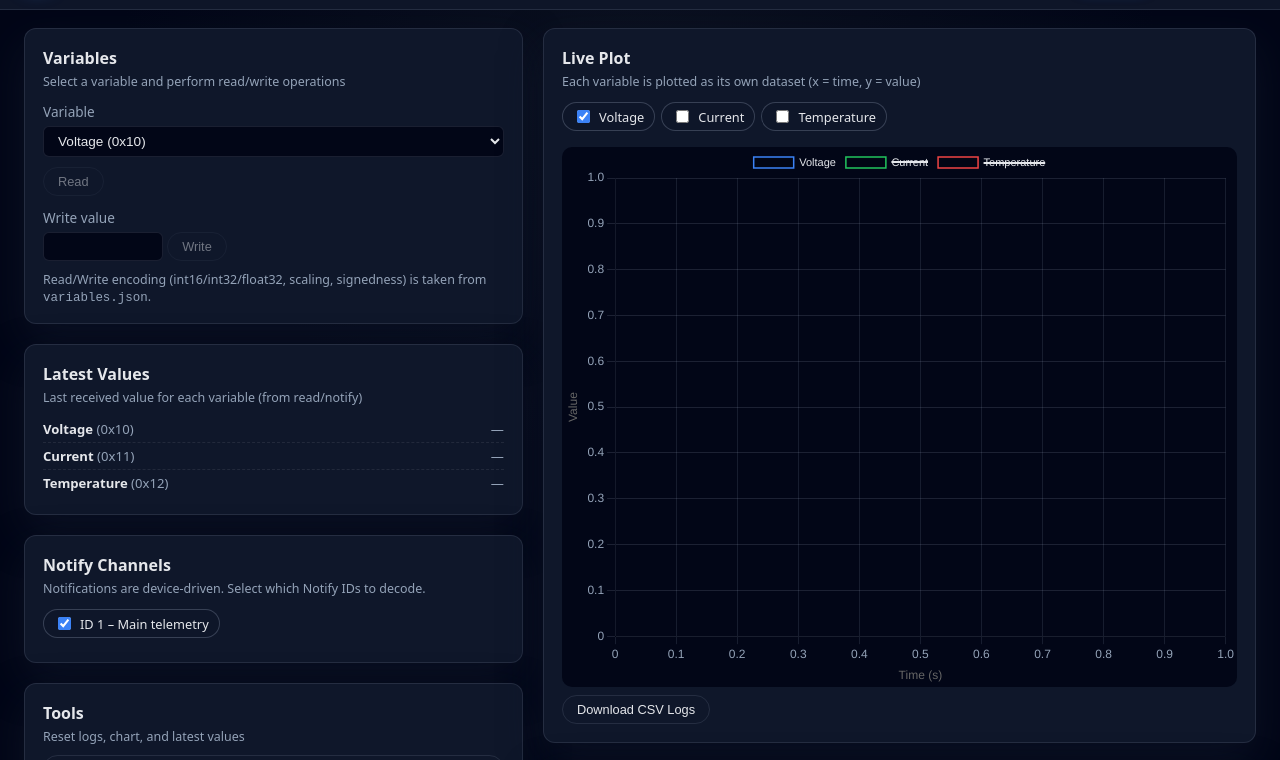
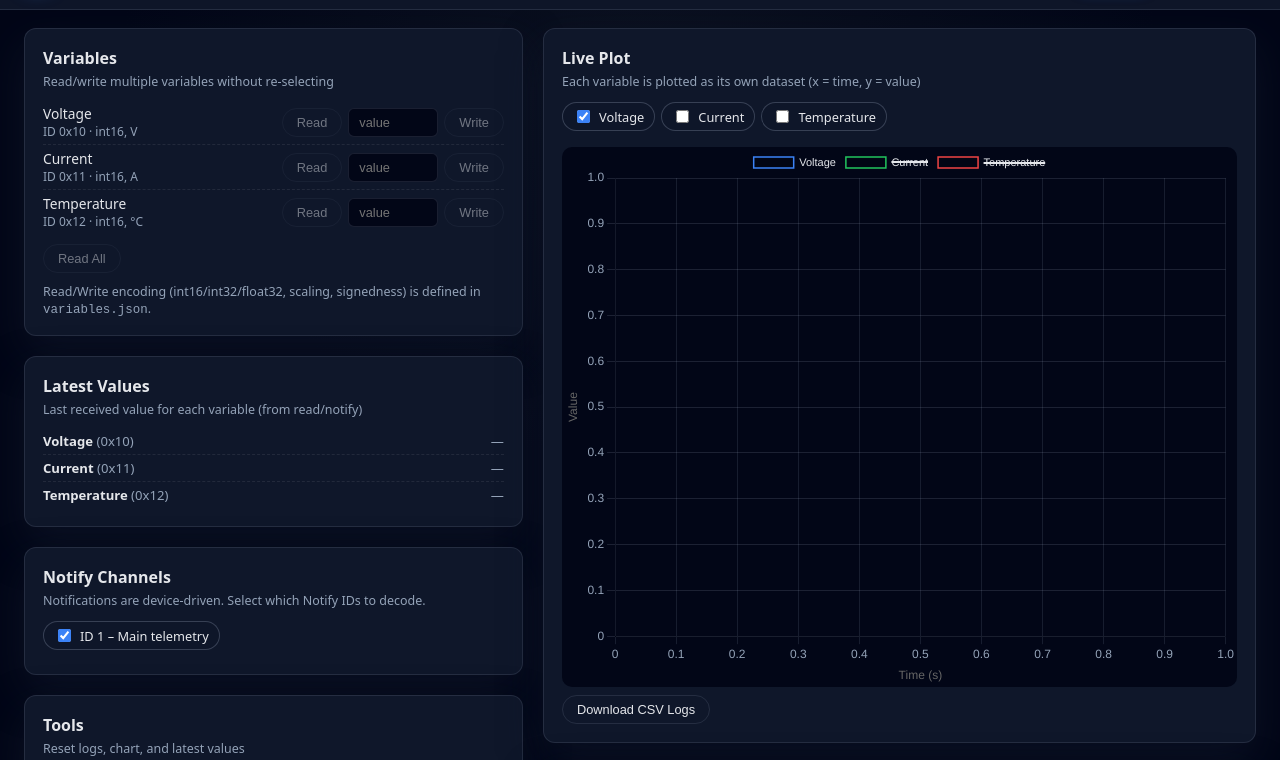
Before and after one commit to BawanthaD/HexScope-Console, a plain HTML site: page index.html in a window 1280 px wide. Shown: the part 60-820 px from the top of the page. Drawn offline with nearby package versions, Linux system fonts and the light colour scheme.

Commit message:
write and read has several fields now

```diff
--- a/index.html
+++ b/index.html
@@ -214,6 +214,40 @@
       cursor: pointer;
     }
 
+    /* Variable rows for multi read/write */
+    .var-row {
+      display: flex;
+      justify-content: space-between;
+      align-items: center;
+      padding: 4px 0;
+      border-bottom: 1px dashed rgba(255,255,255,0.08);
+      font-size: 0.82rem;
+    }
+    .var-row:last-child {
+      border-bottom: none;
+    }
+    .var-row-left {
+      display: flex;
+      flex-direction: column;
+    }
+    .var-row-name {
+      font-size: 0.86rem;
+      font-weight: 500;
+    }
+    .var-row-meta {
+      font-size: 0.75rem;
+      color: var(--text-muted);
+    }
+    .var-row-right {
+      display: flex;
+      align-items: center;
+      gap: 6px;
+    }
+    .var-row-right input[type="number"] {
+      width: 90px;
+      font-size: 0.8rem;
+    }
+
     @media (max-width: 900px) {
       .grid {
         grid-template-columns: 1fr;
@@ -229,7 +263,7 @@
       <div>
         <div class="app-title">Device Console</div>
         <div class="topbar-subtitle">
-          Hex protocol · Flexible notify · Read/Write · Plot & CSV
+          Hex protocol · Flexible notify · Multi Read/Write · Plot & CSV
         </div>
       </div>
     </div>
@@ -258,22 +292,14 @@
         <div class="panel">
           <div class="panel-title">Variables</div>
           <div class="panel-caption">
-            Select a variable and perform read/write operations
+            Read/write multiple variables without re-selecting
           </div>
-          <div style="margin-bottom:10px;">
-            <label for="varSelect" style="font-size:0.85rem; color:var(--text-muted);">Variable</label><br>
-            <select id="varSelect" style="margin-top:4px; width:100%;"></select>
-          </div>
-          <div style="margin-bottom:10px;">
-            <button id="readVarBtn" class="btn btn-outline" disabled>Read</button>
-          </div>
-          <div>
-            <label for="writeValue" style="font-size:0.85rem; color:var(--text-muted);">Write value</label><br>
-            <input id="writeValue" type="number" style="margin-top:4px; width:120px;">
-            <button id="writeVarBtn" class="btn btn-outline" disabled>Write</button>
+          <div id="varTableContainer"></div>
+          <div style="margin-top:10px;">
+            <button id="readAllBtn" class="btn btn-outline" disabled>Read All</button>
           </div>
           <div style="margin-top:10px; font-size:0.78rem; color:var(--text-muted);">
-            Read/Write encoding (int16/int32/float32, scaling, signedness) is taken from
+            Read/Write encoding (int16/int32/float32, scaling, signedness) is defined in
             <code>variables.json</code>.
           </div>
         </div>
@@ -402,6 +428,10 @@
     const MAX_POINTS = 300;
     const t0 = performance.now();
 
+    // Variable row buttons
+    let varReadButtons = [];
+    let varWriteButtons = [];
+
     /************************************************************
      * DOM ELEMENTS
      ************************************************************/
@@ -411,16 +441,14 @@
     const connectBtn  = document.getElementById("connectBtn");
     const disconnectBtn = document.getElementById("disconnectBtn");
 
-    const varSelect   = document.getElementById("varSelect");
-    const readVarBtn  = document.getElementById("readVarBtn");
-    const writeVarBtn = document.getElementById("writeVarBtn");
-    const writeValue  = document.getElementById("writeValue");
+    const varTableContainer     = document.getElementById("varTableContainer");
+    const readAllBtn            = document.getElementById("readAllBtn");
 
-    const latestValuesContainer   = document.getElementById("latestValuesContainer");
-    const notifyListenContainer   = document.getElementById("notifyListenContainer");
-    const plotVarContainer        = document.getElementById("plotVarContainer");
-    const rxLog                   = document.getElementById("rxLog");
-    const logInfo                 = document.getElementById("logInfo");
+    const latestValuesContainer = document.getElementById("latestValuesContainer");
+    const notifyListenContainer = document.getElementById("notifyListenContainer");
+    const plotVarContainer      = document.getElementById("plotVarContainer");
+    const rxLog                 = document.getElementById("rxLog");
+    const logInfo               = document.getElementById("logInfo");
 
     const clearRxBtn        = document.getElementById("clearRxBtn");
     const clearValueLogBtn  = document.getElementById("clearValueLogBtn");
@@ -442,7 +470,7 @@
         const notifyJson = await notifyRes.json();
         NOTIFY_CONFIG = notifyJson.notifyCases || [];
 
-        initVariableDropdowns();
+        initVarTable();
         initLatestValuesUI();
         initNotifyUI();
         initChart();
@@ -471,16 +499,16 @@
         statusText.innerHTML = `<strong>Connected</strong> <span style="color:#94a3b8;">(${info})</span>`;
         connectBtn.disabled = true;
         disconnectBtn.disabled = false;
-        readVarBtn.disabled = false;
-        writeVarBtn.disabled = false;
       } else {
         statusDot.classList.remove("connected");
         statusText.innerHTML = `<strong>Disconnected</strong>`;
         connectBtn.disabled = false;
         disconnectBtn.disabled = true;
-        readVarBtn.disabled = true;
-        writeVarBtn.disabled = true;
       }
+
+      readAllBtn.disabled = !isConnected;
+      varReadButtons.forEach(btn => btn.disabled = !isConnected);
+      varWriteButtons.forEach(btn => btn.disabled = !isConnected);
     }
 
     function crcXor8(bytes, startIdx, endIdx) {
@@ -669,18 +697,67 @@
     /************************************************************
      * UI INIT
      ************************************************************/
-    function initVariableDropdowns() {
-      varSelect.innerHTML = "";
+    function initVarTable() {
+      varTableContainer.innerHTML = "";
+      varReadButtons = [];
+      varWriteButtons = [];
+
       VARIABLE_DB.forEach(v => {
-        const opt = document.createElement("option");
-        opt.value = v.id;
-        opt.textContent = `${v.name} (0x${v.id.toString(16)})`;
-        varSelect.appendChild(opt);
+        const row = document.createElement("div");
+        row.className = "var-row";
+
+        const left = document.createElement("div");
+        left.className = "var-row-left";
+
+        const name = document.createElement("div");
+        name.className = "var-row-name";
+        name.textContent = v.name;
+
+        const meta = document.createElement("div");
+        meta.className = "var-row-meta";
+        const unit = v.unit ? `, ${v.unit}` : "";
+        meta.textContent = `ID 0x${v.id.toString(16)} · ${v.format || "int16"}${unit}`;
+
+        left.appendChild(name);
+        left.appendChild(meta);
+
+        const right = document.createElement("div");
+        right.className = "var-row-right";
+
+        const readBtn = document.createElement("button");
+        readBtn.textContent = "Read";
+        readBtn.className = "btn btn-outline var-read-btn";
+        readBtn.disabled = true;
+        readBtn.onclick = () => sendReadVar(v);
+
+        const input = document.createElement("input");
+        input.type = "number";
+        input.placeholder = "value";
+        input.id = `var-write-${v.id}`;
+
+        const writeBtn = document.createElement("button");
+        writeBtn.textContent = "Write";
+        writeBtn.className = "btn btn-outline var-write-btn";
+        writeBtn.disabled = true;
+        writeBtn.onclick = () => sendWriteVar(v, input.value);
+
+        right.appendChild(readBtn);
+        right.appendChild(input);
+        right.appendChild(writeBtn);
+
+        row.appendChild(left);
+        row.appendChild(right);
+
+        varTableContainer.appendChild(row);
+        varReadButtons.push(readBtn);
+        varWriteButtons.push(writeBtn);
       });
     }
 
     function initLatestValuesUI() {
       latestValuesContainer.innerHTML = "";
+      latestValues.clear();
+
       VARIABLE_DB.forEach(v => {
         const row = document.createElement("div");
         row.className = "latest-row";
@@ -801,11 +878,6 @@
       ds.data.push({ x: t, y: value });
       if (ds.data.length > MAX_POINTS) ds.data.shift();
       dataChart.update("none");
-    }
-
-    function getSelectedVar() {
-      const id = parseInt(varSelect.value);
-      return getVarById(id);
     }
 
     /************************************************************
@@ -1012,27 +1084,32 @@
     }
 
     /************************************************************
-     * READ / WRITE BUTTON HANDLERS
+     * MULTI READ / WRITE
      ************************************************************/
-    readVarBtn.onclick = async () => {
-      const v = getSelectedVar();
-      if (!v) return;
+    async function sendReadVar(v) {
       const payload = [v.id];
       await sendFrame(buildFrame(CMD_READ_VAR, payload));
-    };
+    }
 
-    writeVarBtn.onclick = async () => {
-      const v = getSelectedVar();
-      if (!v) return;
-      const val = parseFloat(writeValue.value);
+    async function sendWriteVar(v, valStr) {
+      const val = parseFloat(valStr);
       if (Number.isNaN(val)) {
-        alert("Enter numeric value");
+        alert(`Enter a numeric value for ${v.name}`);
         return;
       }
       const endianness = v.endianness || "lsbFirst";
       const dataBytes = encodeValueBytes(v, val, endianness);
       const payload = [v.id, ...dataBytes];
       await sendFrame(buildFrame(CMD_WRITE_VAR, payload));
+
+      // Optionally log write as an event (without waiting for read-back)
+      applyDecodedValue("WRITE", v.id, val);
+    }
+
+    readAllBtn.onclick = async () => {
+      for (const v of VARIABLE_DB) {
+        await sendReadVar(v);
+      }
     };
 
     /************************************************************
```
